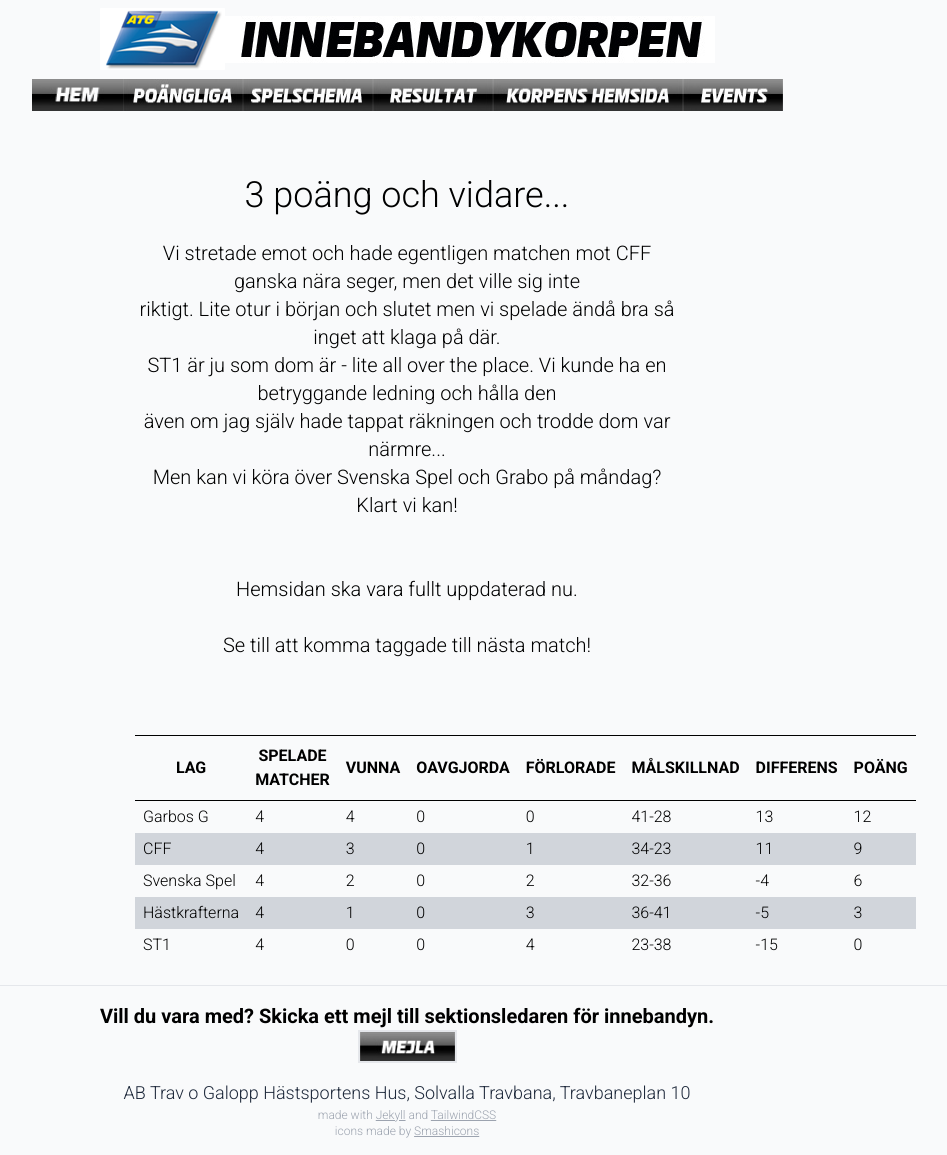
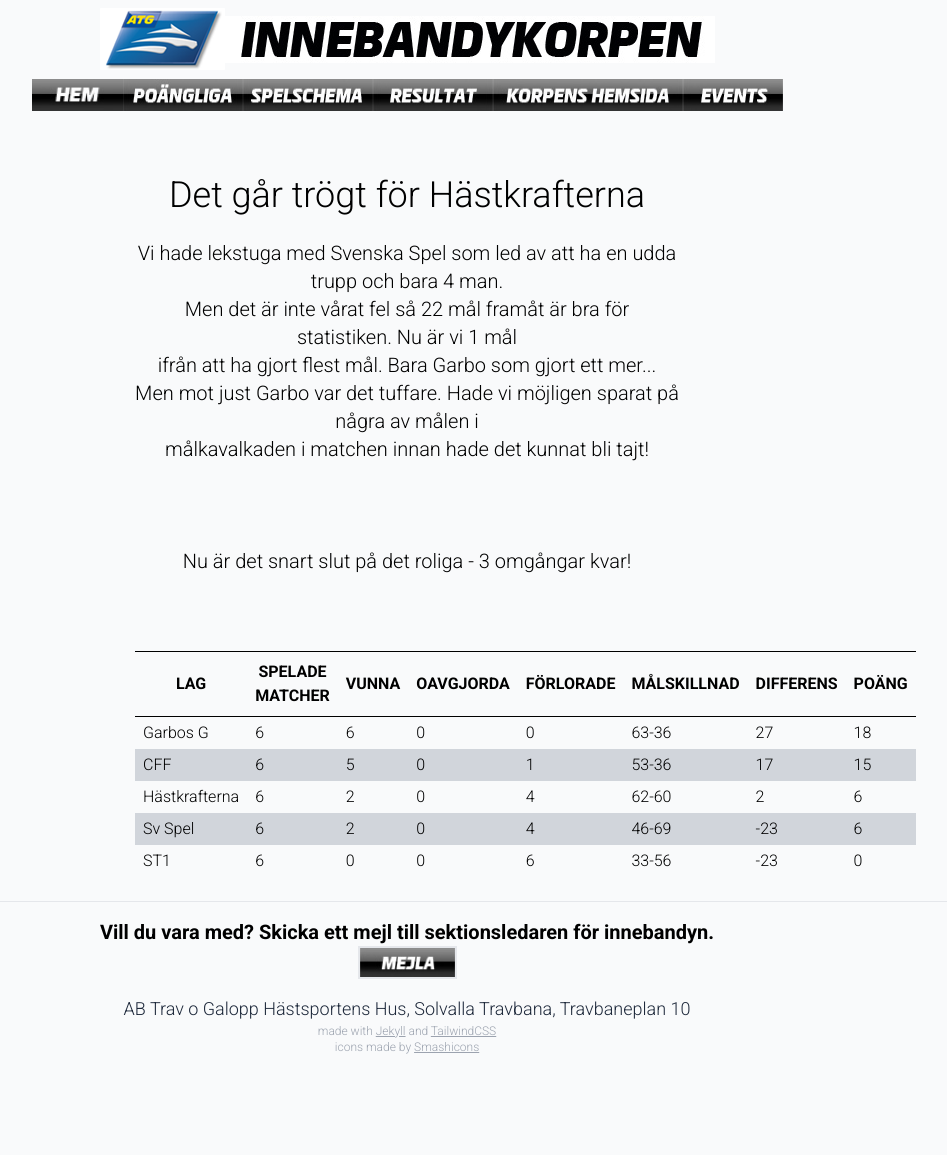
Before and after one commit to andreashogvall/andreashogvall.github.io, a Jekyll site: the page built from index.html, in a window 1280 px wide. Shown: the whole page, without its empty margins (233-1180 px from the left). Built offline with Jekyll 4.4.1, drawn with Linux system fonts in a browser that asks for light colours; nearby versions of some CDN libraries; after the commit the page ends 1071 px from its top, so only the background shows below that.

Commit message:
Add files via upload

```diff
--- a/index.html
+++ b/index.html
@@ -4,21 +4,20 @@
 description: "Innebandykorpen"
 ---
 <div class="mx-auto w-1/2">
-	<p class="text-center text-4xl">3 poäng och vidare...</p>
+	<p class="text-center text-4xl">Det går trögt för Hästkrafterna</p>
 	<br>
 
 	<p class="text-center text-xl">
 		<p class="text-center text-xl">
-			Vi stretade emot och hade egentligen matchen mot CFF ganska nära seger, men det ville sig inte  <br>
-			riktigt. Lite otur i början och slutet men vi spelade ändå bra så inget att klaga på där. <br>
-			ST1 är ju som dom är - lite all over the place. Vi kunde ha en betryggande ledning och hålla den<br>
-			även om jag själv hade tappat räkningen och trodde dom var närmre... <br>
-			Men kan vi köra över Svenska Spel och Grabo på måndag? Klart vi kan!<br>
+			Vi hade lekstuga med Svenska Spel som led av att ha en udda trupp och bara 4 man.  <br>
+			Men det är inte vårat fel så 22 mål framåt är bra för statistiken. Nu är vi 1 mål  <br>
+			ifrån att ha gjort flest mål. Bara Garbo som gjort ett mer...<br>
+			Men mot just Garbo var det tuffare. Hade vi möjligen sparat på några av målen i<br>
+			målkavalkaden i matchen innan hade det kunnat bli tajt!<br>
 			<br><br>
-			Hemsidan ska vara fullt uppdaterad nu.<br>
 			<br>
 
-			Se till att komma taggade till nästa match!
+			Nu är det snart slut på det roliga - 3 omgångar kvar!
 			<br>
 			<br>
 	</p>
@@ -62,10 +61,10 @@
 					Garbos G
 				</td>
 				<td class="py-1 px-2">
-					4
+					6
 				</td>
 				<td class="py-1 px-2">
-					4
+					6
 				</td>
 				<td class="py-1 px-2">
 					0
@@ -74,13 +73,13 @@
 					0
 				</td>
 				<td class="py-1 px-2">
-					41-28
+					63-36
 				</td>
 				<td class="py-1 px-2">
-					13
+					27
 				</td>
 				<td class="py-1 px-2">
-					12
+					18
 				</td>
 			</tr>
 			<tr class="bg-gray-300">
@@ -88,10 +87,10 @@
 					CFF
 				</td>
 				<td class="py-1 px-2">
-					4
+					6
 				</td>
 				<td class="py-1 px-2">
-					3
+					5
 				</td>
 				<td class="py-1 px-2">
 					0
@@ -100,21 +99,21 @@
 					1
 				</td>
 				<td class="py-1 px-2">
-					34-23
+					53-36
 				</td>
 				<td class="py-1 px-2">
-					11
+					17
 				</td>
 				<td class="py-1 px-2">
-					9
+					15
 				</td>
 			</tr>
 			<tr>
 				<td class="py-1 px-2">
-					Svenska Spel
+					Hästkrafterna
 				</td>
 				<td class="py-1 px-2">
-					4
+					6
 				</td>
 				<td class="py-1 px-2">
 					2
@@ -123,13 +122,13 @@
 					0
 				</td>
 				<td class="py-1 px-2">
-					2
+					4
 				</td>
 				<td class="py-1 px-2">
-					32-36
+					62-60
 				</td>
 				<td class="py-1 px-2">
-					-4
+					2
 				</td>
 				<td class="py-1 px-2">
 					6
@@ -137,28 +136,28 @@
 			</tr>
 			<tr class="bg-gray-300">
 				<td class="py-1 px-2">
-					Hästkrafterna
+					Sv Spel
+				</td>
+				<td class="py-1 px-2">
+					6
+				</td>
+				<td class="py-1 px-2">
+					2
+				</td>
+				<td class="py-1 px-2">
+					0
 				</td>
 				<td class="py-1 px-2">
 					4
 				</td>
 				<td class="py-1 px-2">
-					1
+					46-69
 				</td>
 				<td class="py-1 px-2">
-					0
+					-23
 				</td>
 				<td class="py-1 px-2">
-					3
-				</td>
-				<td class="py-1 px-2">
-					36-41
-				</td>
-				<td class="py-1 px-2">
-					-5
-				</td>
-				<td class="py-1 px-2">
-					3
+					6
 				</td>
 			</tr>
 			<tr>
@@ -166,7 +165,7 @@
 					ST1
 				</td>
 				<td class="py-1 px-2">
-					4
+					6
 				</td>
 				<td class="py-1 px-2">
 					0
@@ -175,13 +174,13 @@
 					0
 				</td>
 				<td class="py-1 px-2">
-					4
+					6
 				</td>
 				<td class="py-1 px-2">
-					23-38
+					33-56
 				</td>
 				<td class="py-1 px-2">
-					-15
+					-23
 				</td>
 				<td class="py-1 px-2">
 					0
```
Also changed, not shown: resultat.html (+6 -6 lines).
